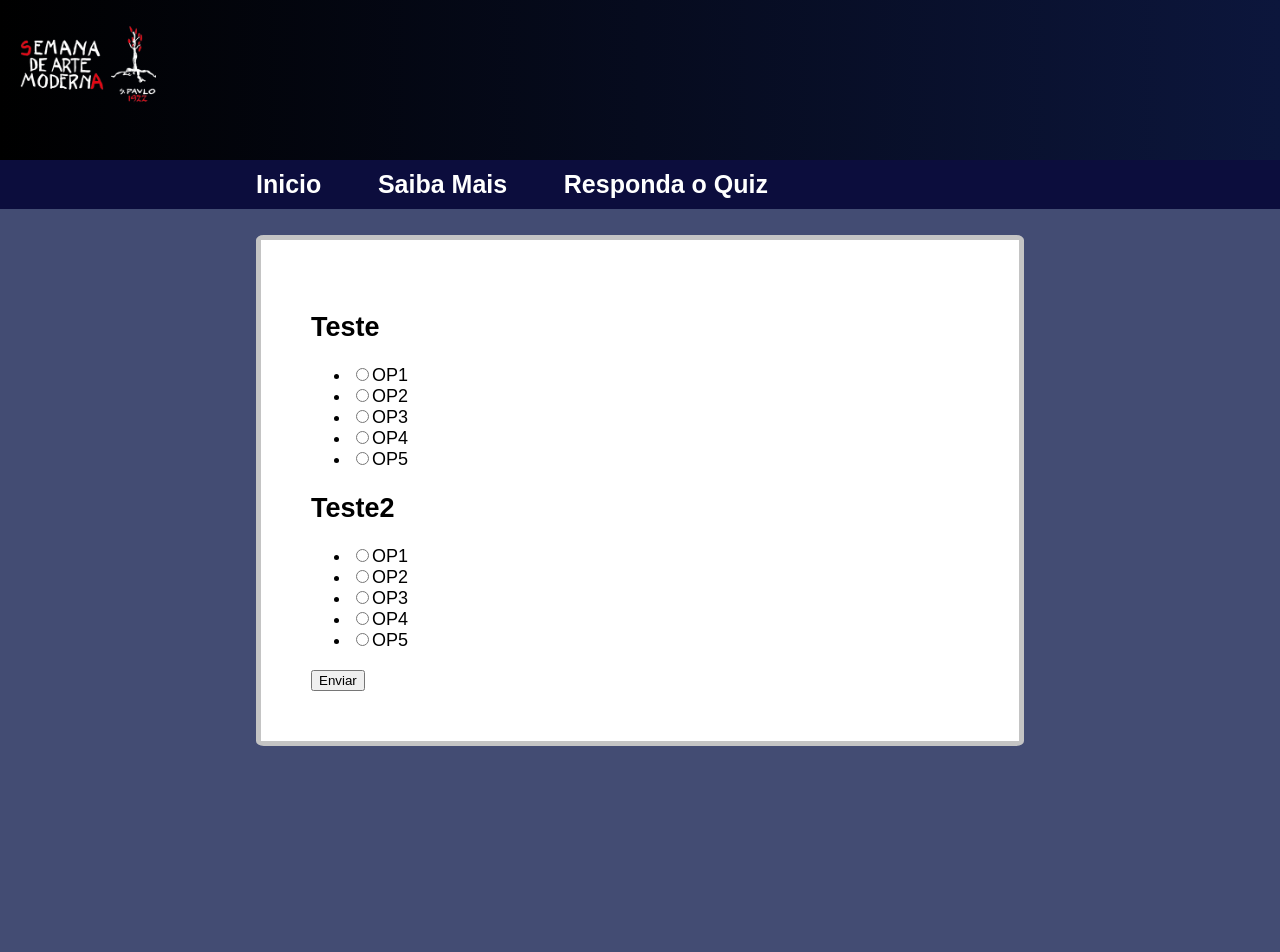
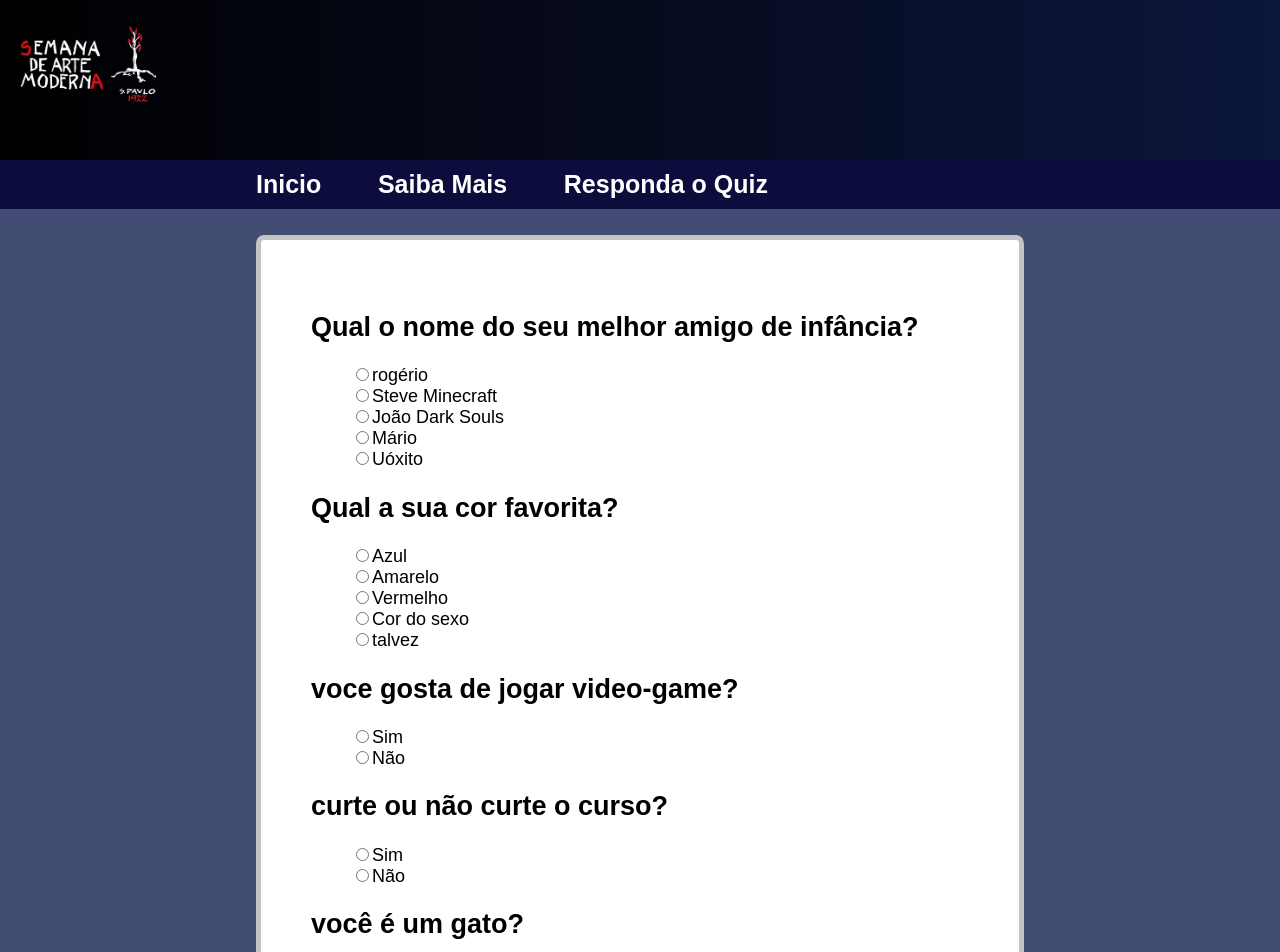
Before and after one commit to CauaRojas/SemanaArteModerna, a React (Vite) app: page /quiz in a window 1280 px wide. Shown: the top 952 px of the page. Before the commit the page ends 800 px from the top, so only its background shows below. Built offline with nearby package versions, Linux system fonts and the light colour scheme.

Commit message:
Outcome working, and adding id to questions

```diff
--- a/src/App.css
+++ b/src/App.css
@@ -41,3 +41,6 @@ main {
 
 	background-color: #fff;
 }
+.question ul{
+	list-style-type: none;
+}
--- a/src/Outcome.tsx
+++ b/src/Outcome.tsx
@@ -3,29 +3,19 @@ import Answer from './Answer';
 interface props {
 	answers: boolean[];
 }
-
+const questions = (await import('./questions.json')).default.perguntas;
 export default function Outcome(props: props) {
-	const questions: any = [
-		{
-			question: 'você é um artista?',
-			isRight: true,
-		},
-		{
-			question: 'voce come cocô?',
-			isRight: false,
-		},
-	];
 
 	return (
-		<main>
+		<>
 			<h1>resultados</h1>
-			{questions.map((question: any, index: number) => (
+			{questions.map((question, index: number) => (
 				<Answer
-					question={question.question}
-					isRight={question.isRight}
+					question={question.pergunta}
+					isRight={props.answers[index]}
 					questionCount={index + 1}
 				/>
 			))}
-		</main>
+		</>
 	);
 }
--- a/src/Quiz.tsx
+++ b/src/Quiz.tsx
@@ -1,8 +1,10 @@
 import { Link, Routes, Route } from 'react-router-dom';
+import { useState } from 'react';
 import Outcome from './Outcome';
 
 const questions = (await import('./questions.json')).default.perguntas;
 interface question {
+	id: number;
 	question: string;
 	options: string[];
 	answer: number;
@@ -28,6 +30,7 @@ function Questions() {
 		<>
 			{questions.map((question, index) => (
 				<Question
+					id={question.id}
 					question={question.pergunta}
 					options={question.opcoes}
 					answer={question.certa}
@@ -36,7 +39,6 @@ function Questions() {
 					answersArray={answers}
 				/>
 			))}
-
 			<Link to='./answers'>
 				<button>Enviar</button>
 			</Link>
@@ -55,15 +57,16 @@ function Question(props: question) {
 		props.answersArray[props.questionNumber] = isAnswerRight;
 		console.log(props.answersArray);
 	};
+
 	return (
 		<div className='question'>
 			<h2>{props.question}</h2>
 			<ul>
 				{props.options.map((option, index) => (
-					<li key={index}>
+					<li key={index} >
 						<input
 							type='radio'
-							name='question'
+							name={'question'+ props.id}
 							value={indexToAlternative(index)}
 							onChange={handleInputChange}
 						/>
--- a/src/questions.json
+++ b/src/questions.json
@@ -2,14 +2,34 @@
 	"perguntas":
     [
         {
-            "pergunta": "Teste",
-            "opcoes": ["OP1", "OP2", "OP3", "OP4", "OP5"],
-            "certa" : 2
+            "id": 1,
+            "pergunta": "Qual o nome do seu melhor amigo de infância?",
+            "opcoes": ["rogério", "Steve Minecraft", "João Dark Souls", "Mário", "Uóxito"],
+            "certa" : 4
         },
         {
-            "pergunta": "Teste2",
-            "opcoes": ["OP1", "OP2", "OP3", "OP4", "OP5"],
+            "id": 2,
+            "pergunta": "Qual a sua cor favorita?",
+            "opcoes": ["Azul", "Amarelo", "Vermelho", "Cor do sexo", "talvez"],
+            "certa" : 3
+        },
+        {
+            "id": 3,
+            "pergunta": "voce gosta de jogar video-game?",
+            "opcoes": ["Sim", "Não"],
+            "certa" : 1
+        },
+        {
+            "id": 4,
+            "pergunta": "curte ou não curte o curso?",
+            "opcoes": ["Sim", "Não"],
             "certa" : 0
+        },
+        {
+            "id": 5,
+            "pergunta": "você é um gato?",
+            "opcoes": ["Sim", "Não"],
+            "certa" : 1
         }
     ]
 }
```
